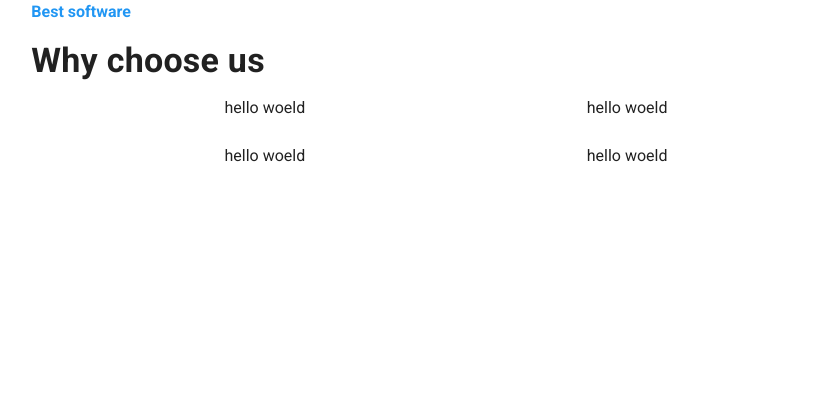
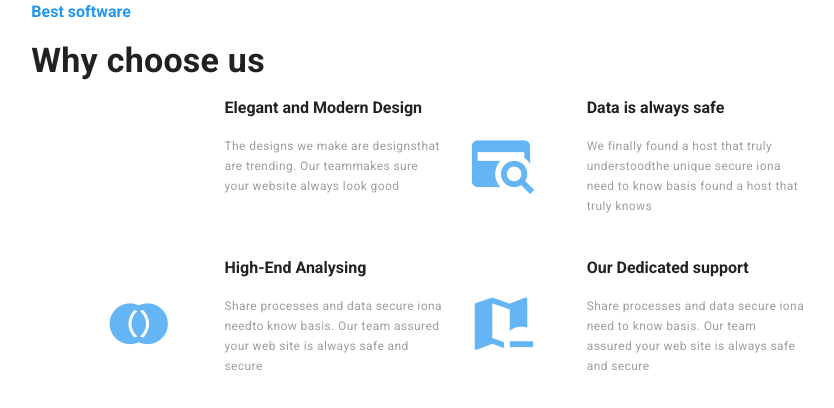
Before and after one commit to Keyula-dev/Keyula-software-template, a Vue app: page / in a window 1280 px wide. Shown: the top 408 px of the page, without its empty margins (186-1020 px from the left). Built offline with nearby package versions, Linux system fonts and the light colour scheme.

Commit message:
why choose section completed

```diff
--- a/src/components/HomeComponents/Why.vue
+++ b/src/components/HomeComponents/Why.vue
@@ -13,13 +13,14 @@
                  <v-col cols="12" xs="12" md="1" sm="1" lg="1" xl="1" />
                  <v-col cols="12" xs="12" md="10" sm="10" lg="10" xl="10">
                     <v-row>
-                        <v-col cols="12" xs="12" md="6" sm="6" lg="6" xl="6" v-for="i in 4" :key="i.i">
-                            <v-row>
+                        <v-col cols="12" xs="12" md="6" sm="6" lg="6" xl="6" v-for="i in why" :key="i.i">
+                            <v-row align="center">
                                 <v-col cols="12" xs="4" sm="4" md="4" lg="4" xl="4">
-                                    <v-icon size="30px" color="black">mdi-desktop-mac-dashboard</v-icon>
+                                    <v-icon size="70px" color="blue lighten-2">{{i.icon}}</v-icon>
                                 </v-col>
                                 <v-col cols="8">
-                                    hello woeld
+                                    <p class="font-weight-bold">{{i.title}}</p>
+                                    <p class="text-caption grey--text darken-3--text">{{i.desc}}</p>
                                 </v-col>
                             </v-row>
                         </v-col>
@@ -36,7 +37,17 @@
 
 <script>
 export default {
+    data(){
+        return{
+            why:[
+                {title:'Elegant and Modern Design',desc:'The designs we make are designsthat are trending. Our teammakes sure your website always look good',icon:'mdi-desktop-mac-dashboard'},
+                {title:'Data is always safe',desc:'We finally found a host that truly understoodthe unique secure iona need to know basis found a host that truly knows',icon:' mdi-credit-card-search'},
+                {title:'High-End Analysing',desc:'Share processes and data secure iona needto know basis. Our team assured your web site is always safe and secure',icon:'mdi-set-all'},
+                {title:'Our Dedicated support',desc:'Share processes and data secure iona need to know basis. Our team assured your web site is always safe and secure',icon:'mdi-map-minus'},
 
+            ]
+        }
+    }
 }
 </script>
 
```
